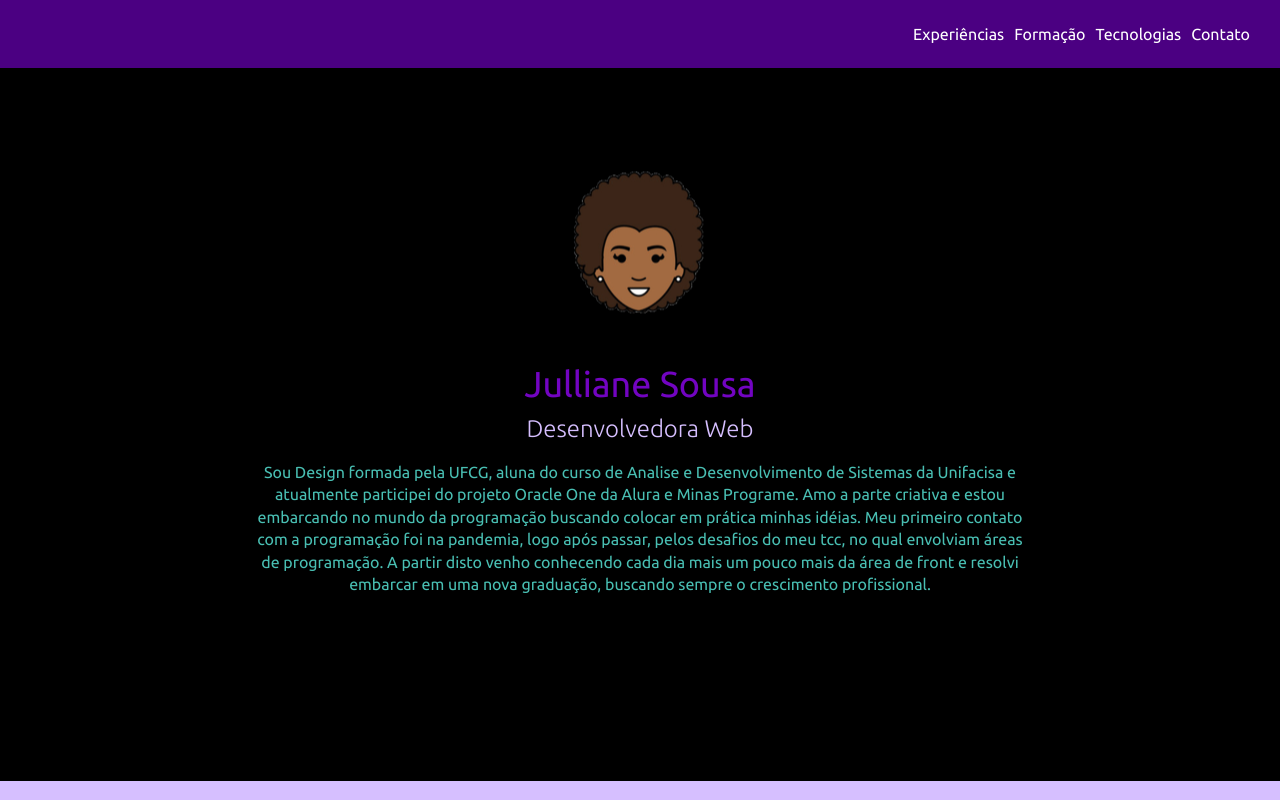
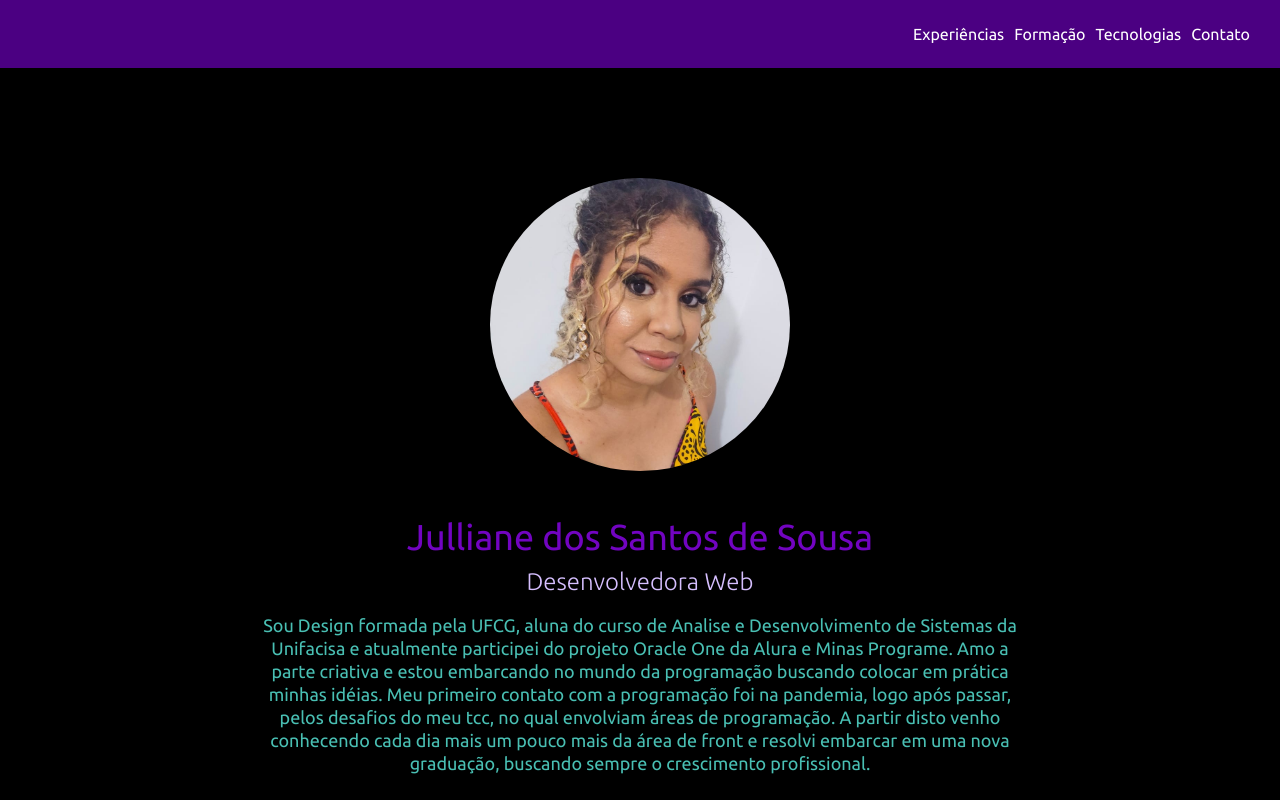
Before and after one commit to JullianeSSousa/pagina-pessoal, a plain HTML site: page index.html in a window 1280 px wide. Shown: the top 800 px of the page. Drawn offline with Linux system fonts and the light colour scheme.

Commit message:
atualização de imagens

```diff
--- a/index.html
+++ b/index.html
@@ -31,10 +31,10 @@
         <article>
             <section class="apresentacao_informacao">
                 <div class="informacao">
-                    <img class="foto_usuario" src="/assets/Rectangle 11.png" alt="imagem_icone">
+                    <img class="foto_usuario" src="/assets/photo-avatar.jpg" alt="imagem_icone">
                 </div>
 
-                <h1 class="titulo__principal">Julliane Sousa</h1>
+                <h1 class="titulo__principal">Julliane dos Santos de Sousa</h1>
                 <h2 class="titulo__secundario">Desenvolvedora Web</h2>
 
 
--- a/styles/style.css
+++ b/styles/style.css
@@ -41,9 +41,10 @@ li{
 /*APRESENTAÇÃO*/
 
 .foto_usuario{
-    width: 150px;
-    margin-top: 100px;
+    width: 300px;
+    margin-top: 110px;
     margin-bottom: 40px;
+    border-radius: 55%;
 
 }
 
@@ -96,8 +97,8 @@ h1,h2{
     margin-left: 424px;
     margin-bottom: 120px;*/
 
-    font-size: 16px;
-    line-height: 22.4px;
+    font-size: 18px;
+    line-height: 23px;
     color:#49BFB3;
 
 }
```
Also changed, not shown: assets/photo-avatar.jpg (added).
